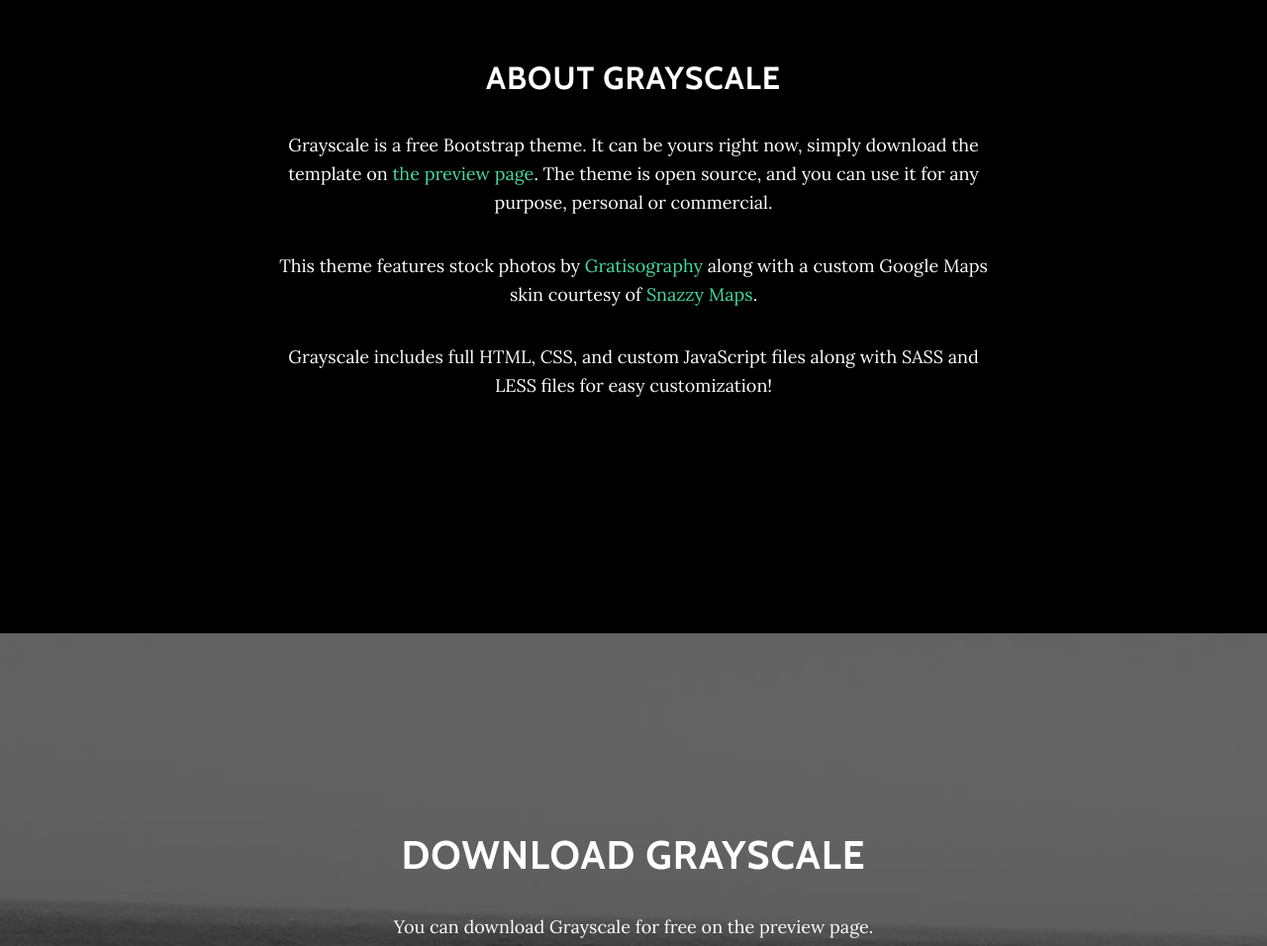
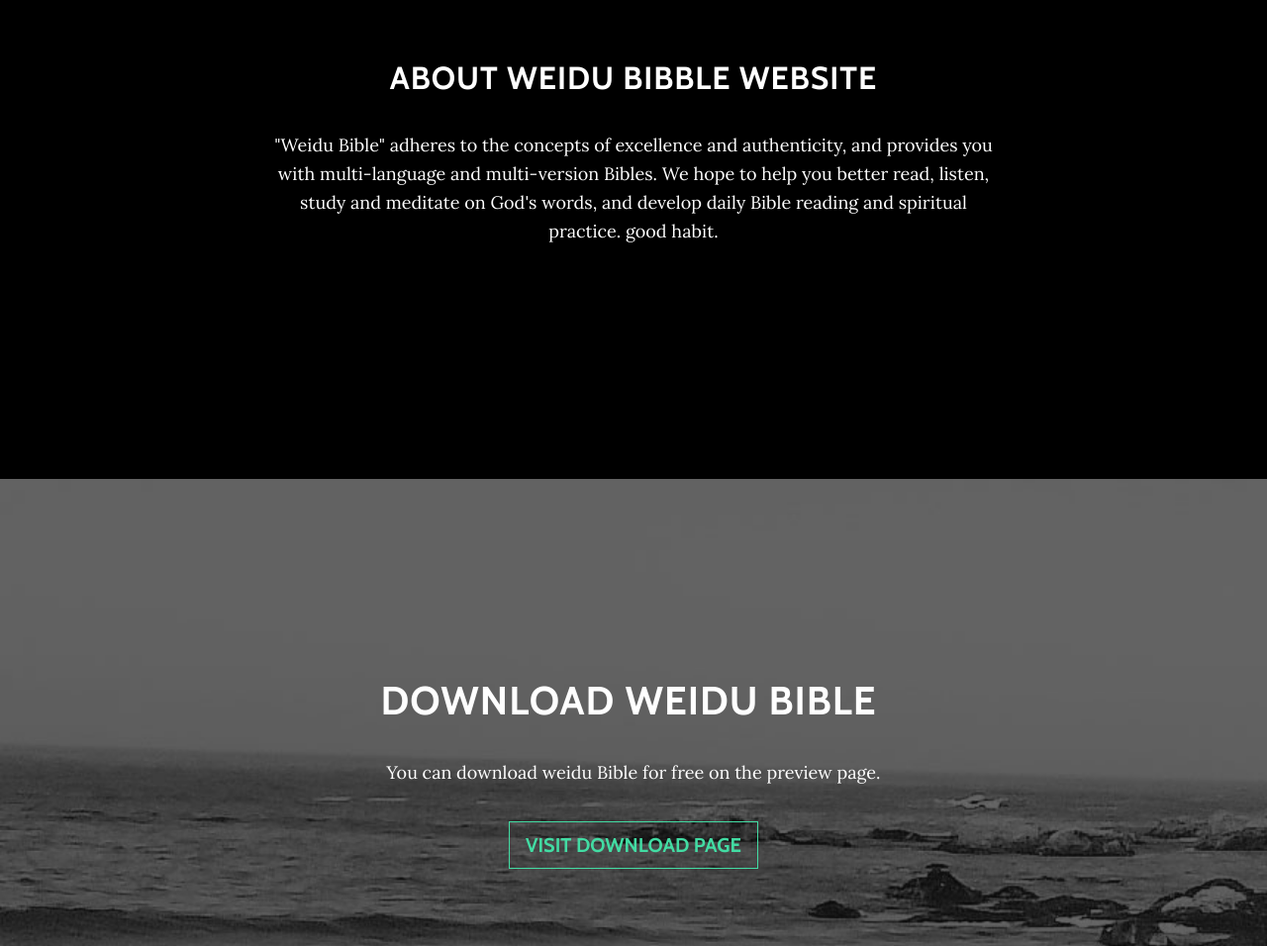
Before and after one commit to alexhuang983/alexhuang983.github.io, a plain HTML site: page index.html in a window 1280 px wide. Shown: the part 940-1896 px from the top of the page at 99% size. Drawn offline with nearby package versions, Linux system fonts and the light colour scheme.

Commit message:
Add files via upload

```diff
--- a/index.html
+++ b/index.html
@@ -29,8 +29,8 @@
             <div class="container">
                 <div class="row">
                     <div class="col-lg-8 mx-auto">
-                        <h1 class="brand-heading">Good morning</h1>
-                        <p class="intro-text"></p><a class="btn btn-link btn-circle" role="button" href="#about"><i class="fa fa-angle-double-down animated"></i></a></div>
+                        <h1 class="brand-heading">Wei du bible wesite</h1>
+                        <p class="intro-text">the biggest Chinese Bible tool website&nbsp;</p><a class="btn btn-link btn-circle" role="button" href="#about"><i class="fa fa-angle-double-down animated"></i></a></div>
                 </div>
             </div>
         </div>
@@ -39,10 +39,11 @@
         <div class="container">
             <div class="row">
                 <div class="col-lg-8 mx-auto">
-                    <h2>About grayscale</h2>
-                    <p>Grayscale is a free Bootstrap theme. It can be yours right now, simply download the template on&nbsp;<a href="#">the preview page</a>. The theme is open source, and you can use it for any purpose, personal or commercial.</p>
-                    <p>This theme features stock photos by&nbsp;<a href="#">Gratisography</a>&nbsp;along with a custom Google Maps skin courtesy of&nbsp;<a href="#">Snazzy Maps</a>.</p>
-                    <p>Grayscale includes full HTML, CSS, and custom JavaScript files along with SASS and LESS files for easy customization!</p>
+                    <h2>About Weidu Bibble website</h2>
+                    <p>"Weidu Bible" adheres to the concepts of excellence and authenticity, and provides you with multi-language and multi-version Bibles. We hope to help you better read, listen, study and meditate on God's words, and develop daily Bible
+                        reading and spiritual practice. good habit.</p>
+                    <p></p>
+                    <p></p>
                 </div>
             </div>
         </div>
@@ -50,8 +51,8 @@
     <section id="download" class="download-section content-section text-center" style="background-image:url('assets/img/downloads-bg.jpg');">
         <div class="container">
             <div class="col-lg-8 mx-auto">
-                <h1>Download Grayscale</h1>
-                <p>You can download Grayscale for free on the preview page.</p><button class="btn btn-primary btn-lg btn-default" type="button">visit download page</button></div>
+                <h1>Download weidu bible&nbsp;</h1>
+                <p>You can download weidu Bible for free on the preview page.</p><button class="btn btn-primary btn-lg btn-default" type="button">visit download page</button></div>
         </div>
     </section>
     <section id="contact" class="content-section text-center">
```
